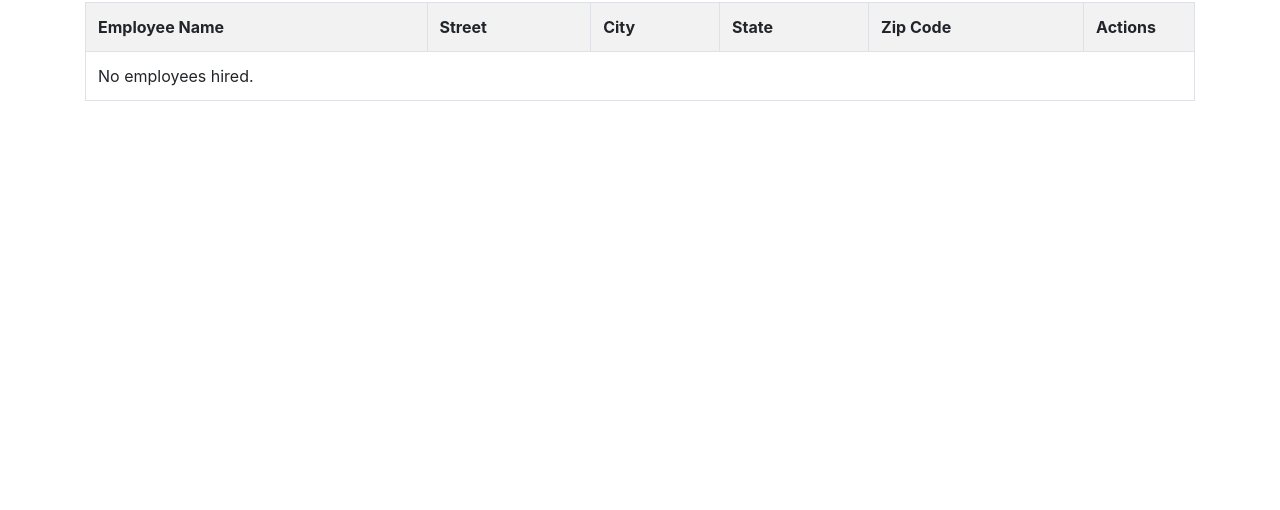
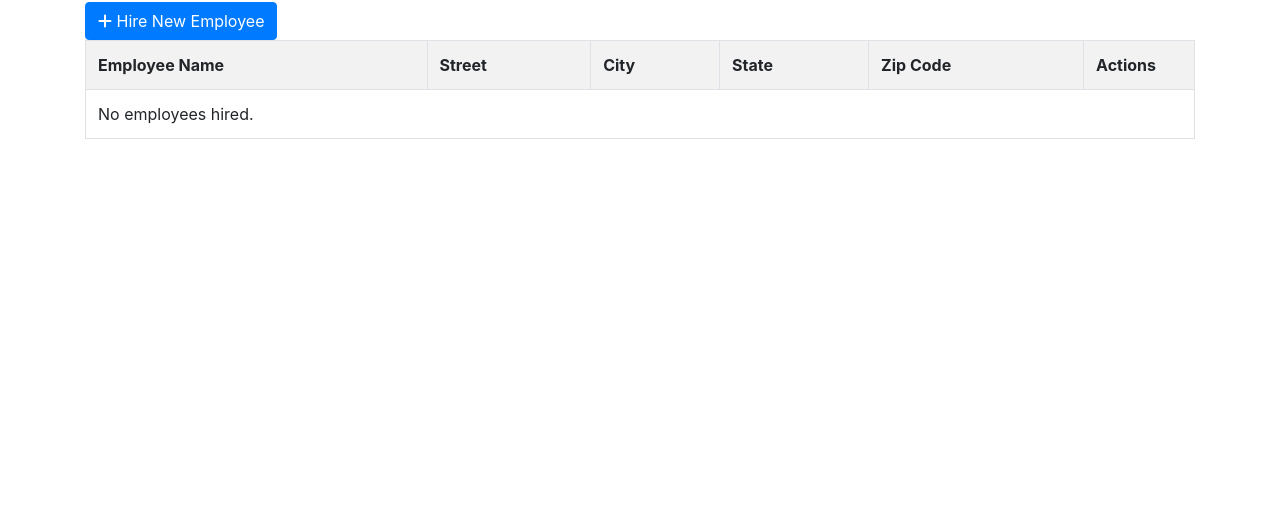
Before and after one commit to JeffreyDavidson/operations-management, a plain HTML site: page index.html in a window 1280 px wide. Shown: the part 290-800 px from the top of the page. Drawn offline with nearby package versions, Linux system fonts and the light colour scheme.

Commit message:
Add trigger for modal

```diff
--- a/index.html
+++ b/index.html
@@ -78,6 +78,9 @@
 			<div class="row">
 				<div class="col-md-12" id="employee-list">
 					<h2>Current List of Employees</h2>
+						<button class="btn btn-primary" ng-click="vm.openModal('custom-modal-2')">
+							<i class="fas fa-plus"></i> Hire New Employee
+						</button>
 					<table class="table table-striped table-bordered">
 						<tr>
 							<th>Employee Name</th>
```
